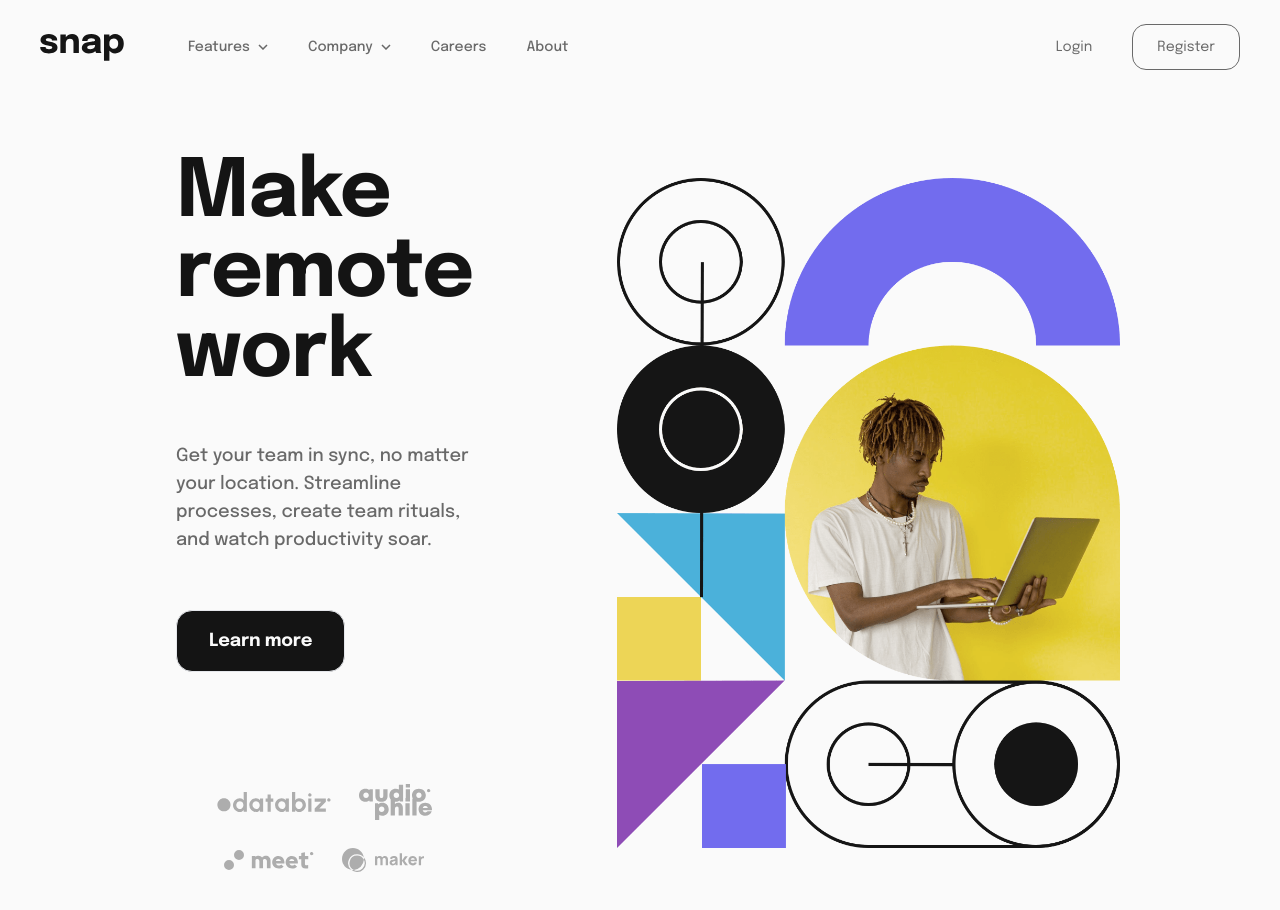
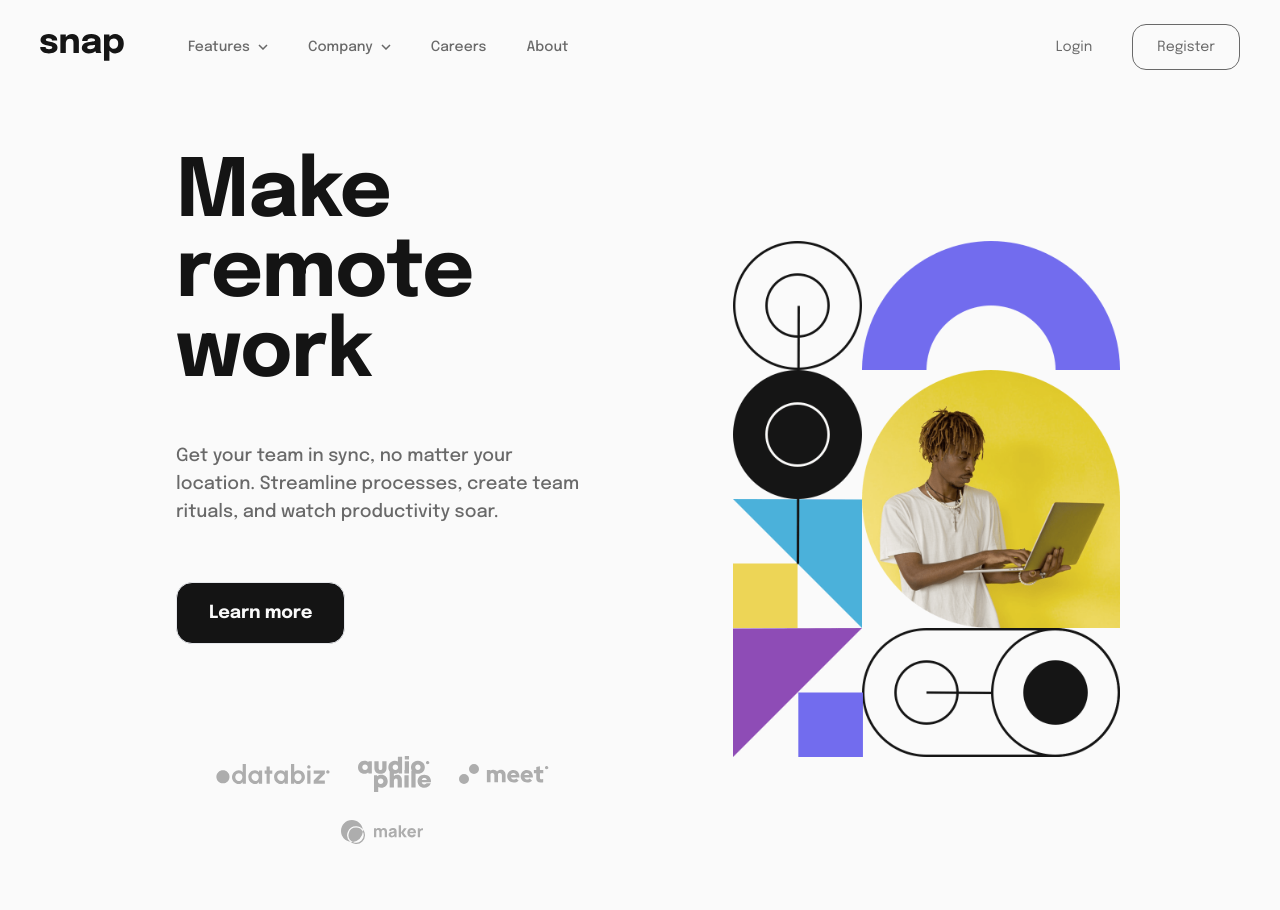
Before and after one commit to arpit8392/fem-challenge-26-intro-section-with-dropdown, a Next.js app: page / in a window 1280 px wide. Shown: the top 910 px of the page. Built offline with nearby package versions, Linux system fonts and the light colour scheme.

Commit message:
Image Optimization

```diff
--- a/components/IllustrationImage.tsx
+++ b/components/IllustrationImage.tsx
@@ -6,14 +6,20 @@ const IllustrationImage = () => {
 	return (
 		<div className='md:order-1'>
 			<Image
-				src={Mobile}
+				src={'/images/image-hero-mobile.png'}
+				height={282}
+				width={375}
 				alt=''
-				className='block w-auto object-contain md:hidden'
+				priority
+				className='block md:hidden'
 			/>
 			<Image
-				src={Desktop}
+				src={'/images/image-hero-desktop.png'}
+				height={640}
+				width={480}
 				alt=''
-				className='hidden w-auto object-contain md:block'
+				priority
+				className='hidden md:block'
 			/>
 		</div>
 	)
```
